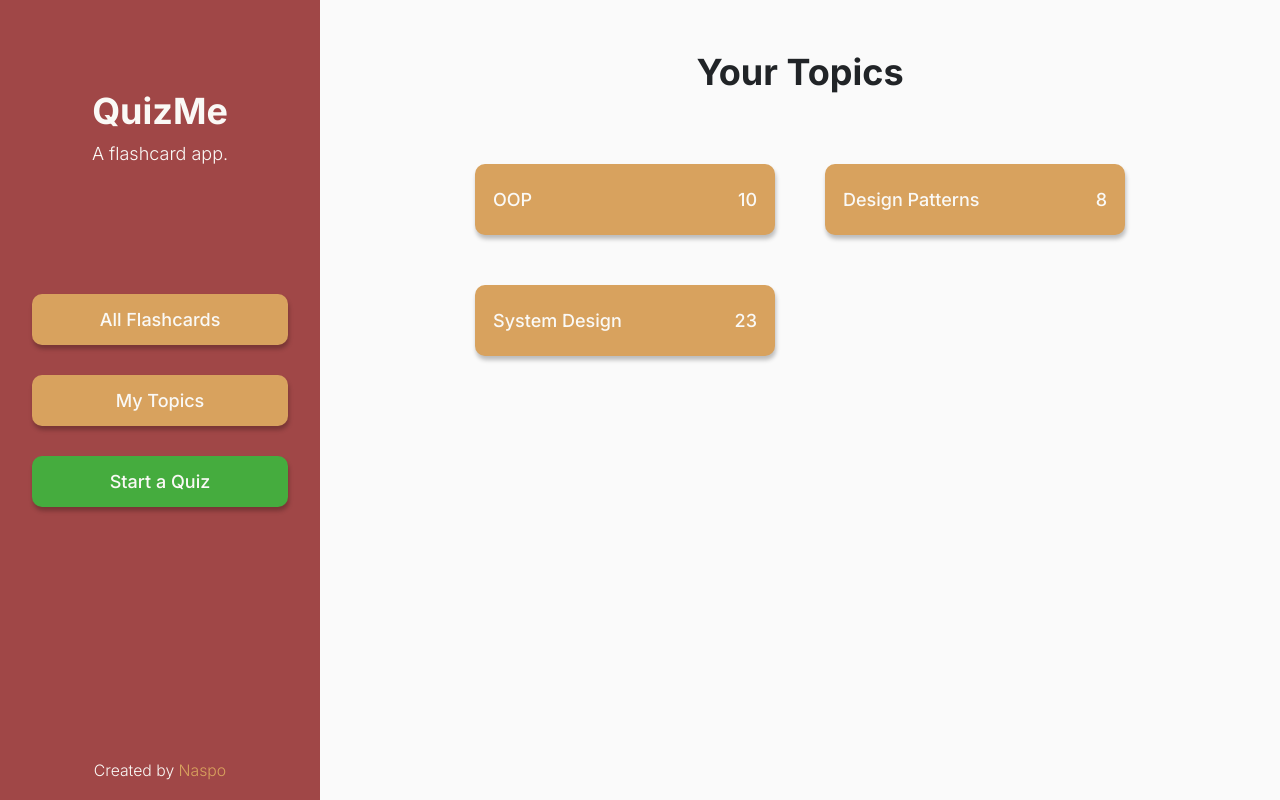
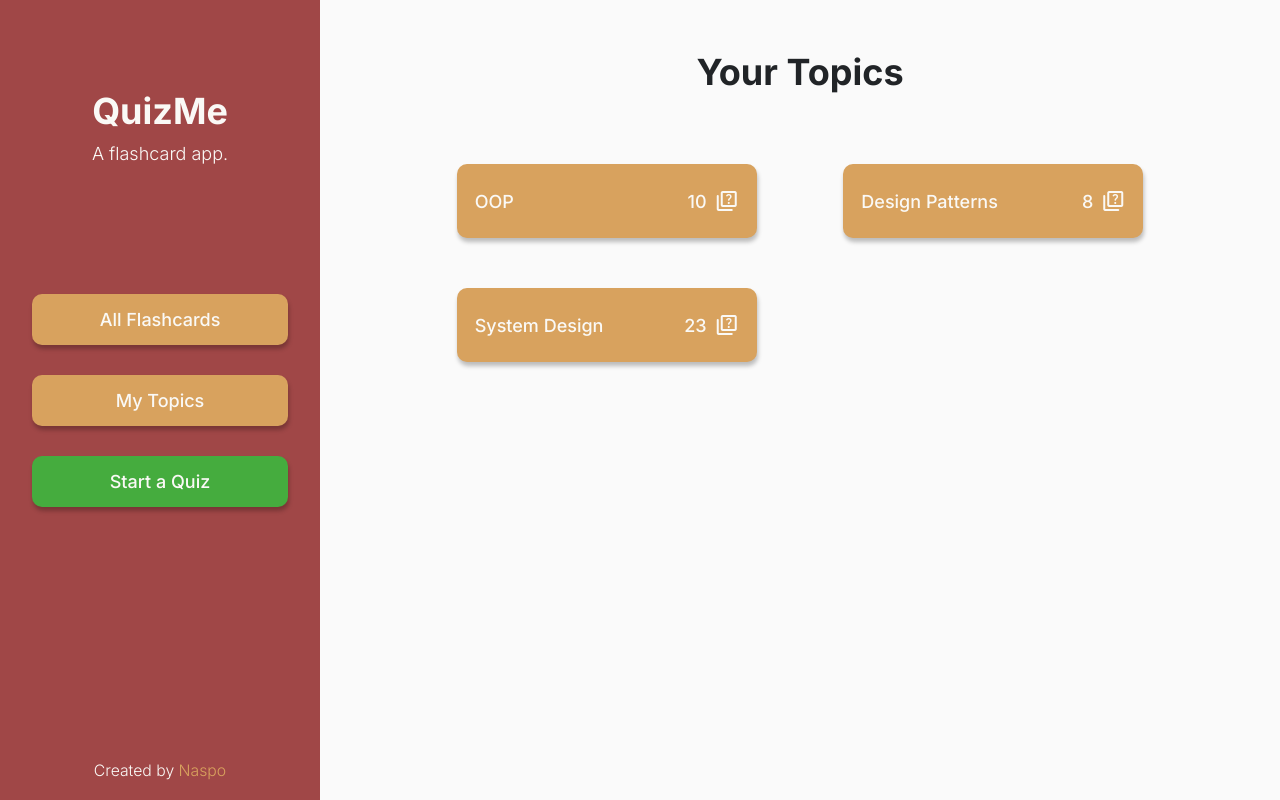
Before and after one commit to NaspoDev/QuizMe, a React (Vite) app in the folder frontend/: page /topics in a window 1280 px wide. Built offline with nearby package versions, Linux system fonts and the light colour scheme.

Commit message:
finished basics of topics page

```diff
--- a/frontend/src/components/topics_page/TopicsPage.scss
+++ b/frontend/src/components/topics_page/TopicsPage.scss
@@ -15,7 +15,9 @@
   .topics-display {
     display: grid;
     grid-template-columns: 300px 300px;
-    gap: 50px;
+    width: 100%;
+    justify-content: space-evenly;
+    row-gap: 50px;
 
     .topic-card {
       @include displayFlex(row, space-between);
@@ -23,7 +25,11 @@
       background-color: $theme-color-orange;
       padding: 25px 18px;
       border-radius: 10px;
-      box-shadow: 1px 4px 4px 0px rgba(0, 0, 0, 0.25);
+
+      .details-container {
+        @include displayFlex(row);
+        gap: 8px;
+      }
     }
   }
 }
--- a/frontend/src/components/topics_page/TopicsPage.tsx
+++ b/frontend/src/components/topics_page/TopicsPage.tsx
@@ -19,11 +19,14 @@ function TopicsPage() {
       <h1 className="topics-heading text-2xl font-bold">Your Topics</h1>
       <div className="topics-display">
         {topics.map((topic) => (
-          <div className="topic-card font-semibold" key={topic.id}>
+          <div className="topic-card font-semibold button" key={topic.id}>
             <p className="topic-name">{topic.name}</p>
-            <p className="topic-number-of-flashcards">
-              {topic.numberOfFlashcards}
-            </p>
+            <div className="details-container">
+              <p className="topic-number-of-flashcards">
+                {topic.numberOfFlashcards}
+              </p>
+              <span className="material-symbols-rounded">quiz</span>
+            </div>
           </div>
         ))}
       </div>
--- a/frontend/src/index.scss
+++ b/frontend/src/index.scss
@@ -88,8 +88,8 @@ button {
   cursor: pointer;
 }
 
-// Button class, typically applied to button or React-Router Link elements
-// to get styled as a button.
+// Button class, applied to elements to make them look and behave
+// like buttons.
 .button {
   cursor: pointer;
   @include displayFlex();
```
